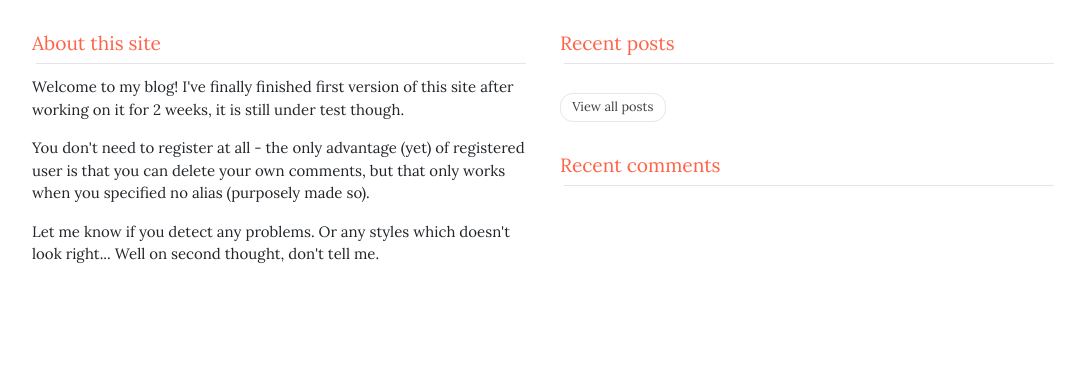
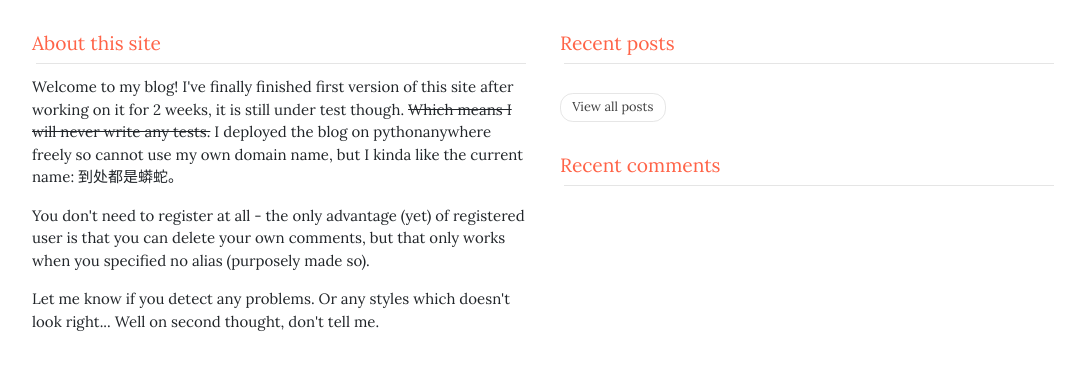
Before and after one commit to 33du/blogging-with-django, a Django app: page / in a window 1280 px wide. Shown: the part 44-414 px from the top of the page, without its empty margins (95-1180 px from the left). Run offline with Django 3.2, Linux system fonts and the light colour scheme; data that the repository does not hold is empty; some libraries are stand-ins or nearby versions.

Commit message:
updated about

```diff
--- a/posts/templates/home.html
+++ b/posts/templates/home.html
@@ -47,7 +47,9 @@
         <h4>About this site</h4>
         <hr class="m-1">
           <div class="content">
-  <p>Welcome to my blog! I've finally finished first version of this site after working on it for 2 weeks, it is still under test though.</p>
+  <p>Welcome to my blog! I've finally finished first version of this site after working on it for 2 weeks, it is still under test though.
+   <span style="text-decoration:line-through;">Which means I will never write any tests.</span> I deployed the blog on pythonanywhere freely
+ so cannot use my own domain name, but I kinda like the current name: 到处都是蟒蛇。</p>
   <p>You don't need to register at all - the only advantage (yet) of registered user is that you can delete your own
     comments, but that only works when you specified no alias (purposely made so).</p>
   <p>Let me know if you detect any problems. Or any styles which doesn't look right... Well on second thought,
```
